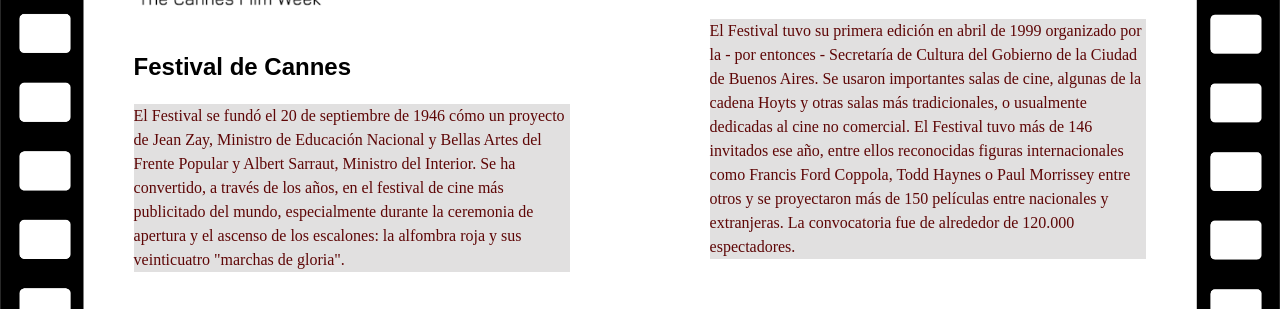
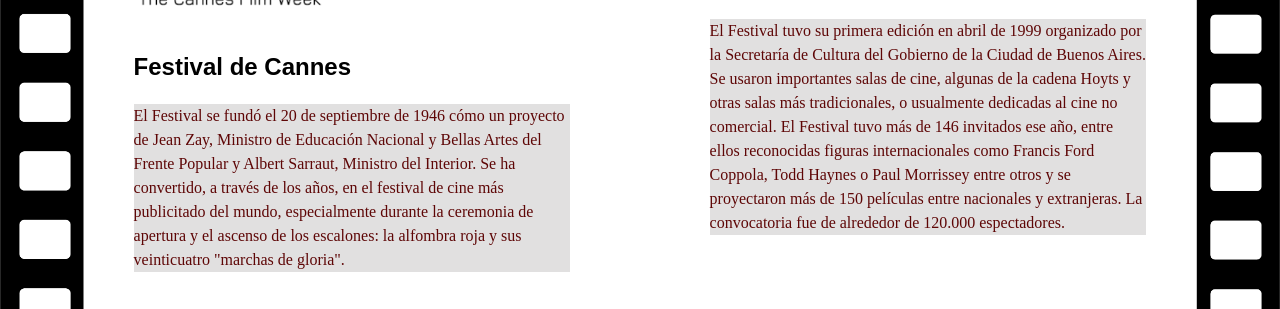
Before and after one commit to Laraconverso/Cinemadot, a website: page eventos.html in a window 1280 px wide. Shown: the part 322-631 px from the top of the page. Drawn offline with nearby package versions, Linux system fonts and the light colour scheme; a web font is replaced by a local one.

Commit message:
Add files via upload

```diff
--- a/eventos.html
+++ b/eventos.html
@@ -61,7 +61,7 @@
 					</div>
 					<h4 id="festival_titulo">Buenos Aires Festival de Cine</h4>
 				</a>
-				<p id="festival_descripcion">El Festival tuvo su primera edición en abril de 1999 organizado por la - por entonces - Secretaría de Cultura del Gobierno de la Ciudad de Buenos Aires. Se usaron importantes salas de cine, algunas de la cadena Hoyts y otras salas más tradicionales, o usualmente dedicadas al cine no comercial. El Festival tuvo más de 146 invitados ese año, entre ellos reconocidas figuras internacionales como Francis Ford Coppola, Todd Haynes o Paul Morrissey entre otros y se proyectaron más de 150 películas entre nacionales y extranjeras. La convocatoria fue de alrededor de 120.000 espectadores.</p>
+				<p id="festival_descripcion">El Festival tuvo su primera edición en abril de 1999 organizado por la Secretaría de Cultura del Gobierno de la Ciudad de Buenos Aires. Se usaron importantes salas de cine, algunas de la cadena Hoyts y otras salas más tradicionales, o usualmente dedicadas al cine no comercial. El Festival tuvo más de 146 invitados ese año, entre ellos reconocidas figuras internacionales como Francis Ford Coppola, Todd Haynes o Paul Morrissey entre otros y se proyectaron más de 150 películas entre nacionales y extranjeras. La convocatoria fue de alrededor de 120.000 espectadores.</p>
 			</div>
 			<div class="col">
 				<a href="https://www.sundance.org/festivals/sundance-film-festival" id="festival">
```
